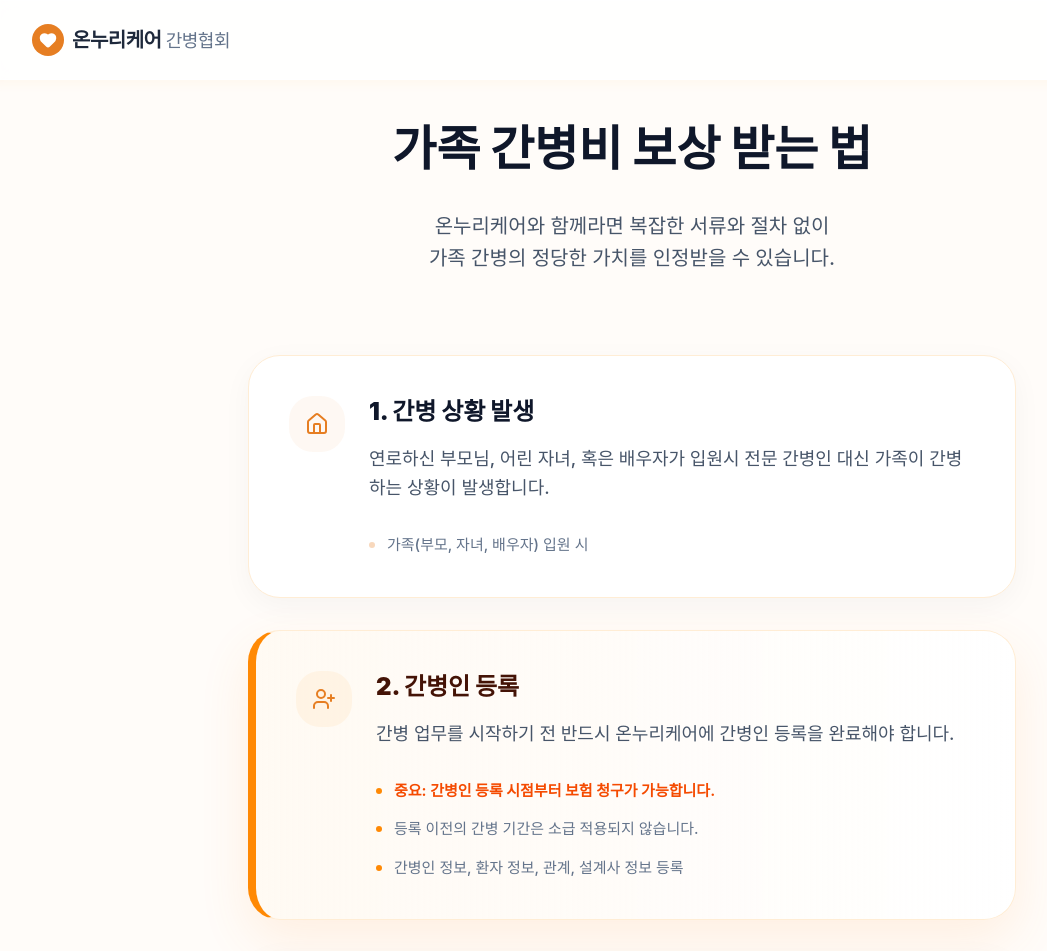
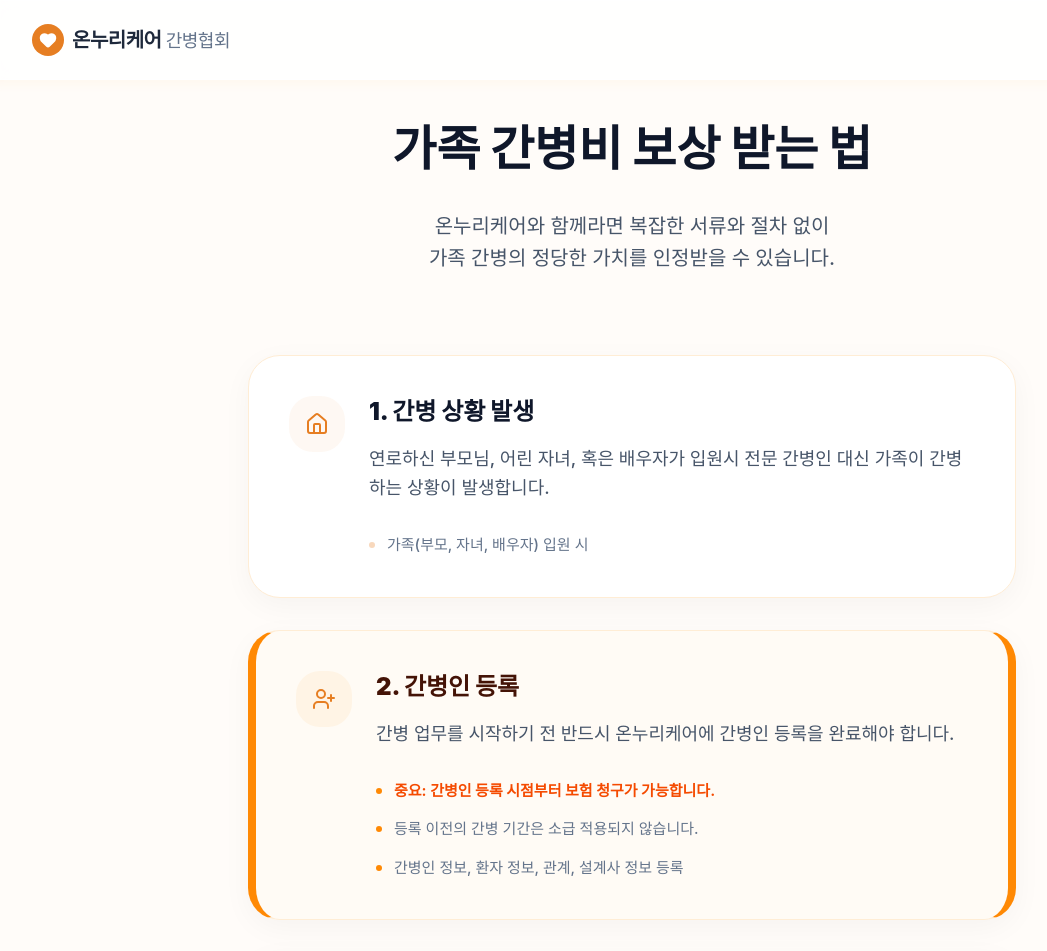
Before and after one commit to juj5835/marketing-onnuri, a Next.js app: page /guide in a window 1280 px wide. Shown: the top 951 px of the page, without its empty margins (8-1055 px from the left). Built offline with nearby package versions, Linux system fonts and the light colour scheme; a web font is replaced by a local one.

Commit message:
Highlight critical guide step with double accent bars and remove glow shadow

```diff
--- a/src/components/GuideContent.tsx
+++ b/src/components/GuideContent.tsx
@@ -89,10 +89,10 @@ export default function GuideContent() {
             className="group"
           >
             {/* Content Card */}
-            <div className={`p-8 md:p-10 rounded-[32px] border relative overflow-hidden transition-all duration-500 ${
+            <div className={`p-8 md:p-10 rounded-[32px] border relative overflow-hidden transition-all duration-500 shadow-[0_8px_30px_rgb(0,0,0,0.04)] hover:shadow-[0_8px_40px_rgb(0,0,0,0.08)] ${
               step.isCritical
-                ? 'bg-gradient-to-r from-orange-50/50 to-white border-[#FFEDD5] border-l-[8px] border-l-orange-400 shadow-[0_20px_50px_rgba(251,146,60,0.12)]'
-                : 'bg-white border-[#FFEDD5] shadow-[0_8px_30px_rgb(0,0,0,0.04)] hover:shadow-[0_8px_40px_rgb(0,0,0,0.08)]'
+                ? 'bg-orange-50/30 border-[#FFEDD5] border-l-[8px] border-r-[8px] border-l-orange-400 border-r-orange-400'
+                : 'bg-white border-[#FFEDD5]'
             }`}>
 
               <div className="flex flex-col md:flex-row md:items-start gap-6">
```
